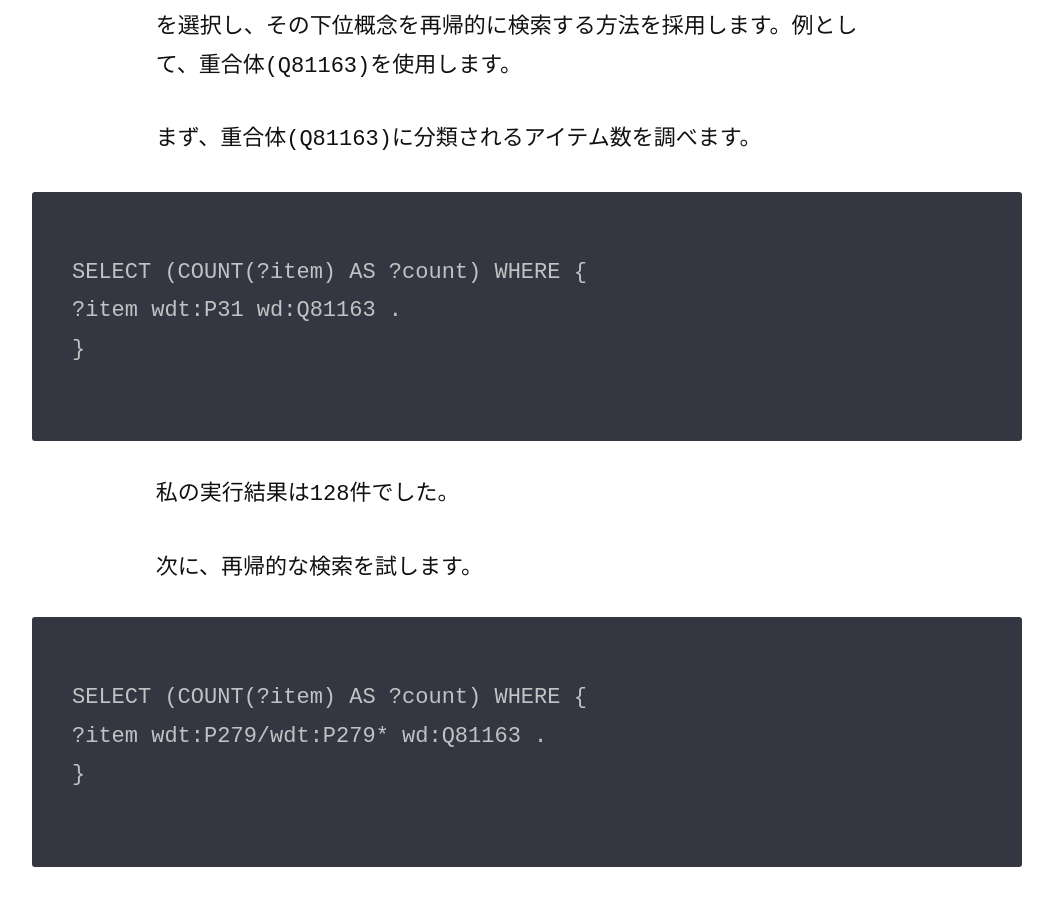
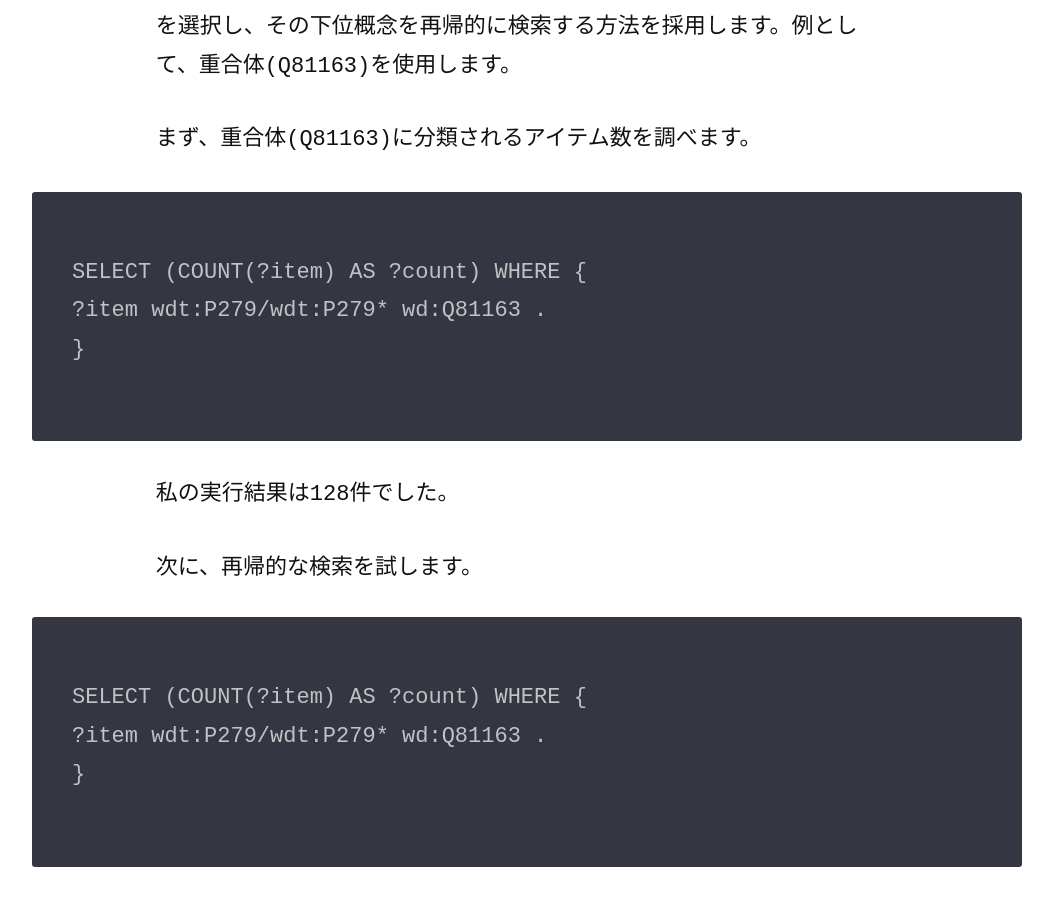
Before and after one commit to Shin-ichiro-I/Shin-ichiro-I.github.io, a Jekyll site: the page built from _posts/2025-04-11-KnowledgeGraph作ってみた２.md, in a window 1280 px wide and 900 px high, scrolled down 7528 px. Shown: the whole window, without its empty margins (113-1166 px from the left). Built offline with Jekyll 4.4.1, drawn with Linux system fonts in a browser that asks for light colours; nearby versions of some CDN libraries; comment, search, counter and statistics services are not loaded.

Commit message:
Update dependencies and fix KnowledgeGraph post

````diff
--- a/Gemfile
+++ b/Gemfile
@@ -1,7 +1,8 @@
 source 'https://rubygems.org'
 
-gem "jekyll"
+gem "jekyll", "~> 4.4.1"
 gem "jekyll-paginate"
+gem "jekyll-sitemap"
 gem "support-for"
 gem "http_parser"
 gem "webrick", "~> 1.7"
--- a/_posts/2025-04-11-KnowledgeGraph作ってみた２.md
+++ b/_posts/2025-04-11-KnowledgeGraph作ってみた２.md
@@ -134,7 +134,7 @@ SELECT ?item WHERE {
 
 ```
 SELECT (COUNT(?item) AS ?count) WHERE {
-?item wdt:P31 wd:Q81163 .
+?item wdt:P279/wdt:P279* wd:Q81163 .
 }
 ```
 
````
Also changed, not shown: Gemfile.lock.
